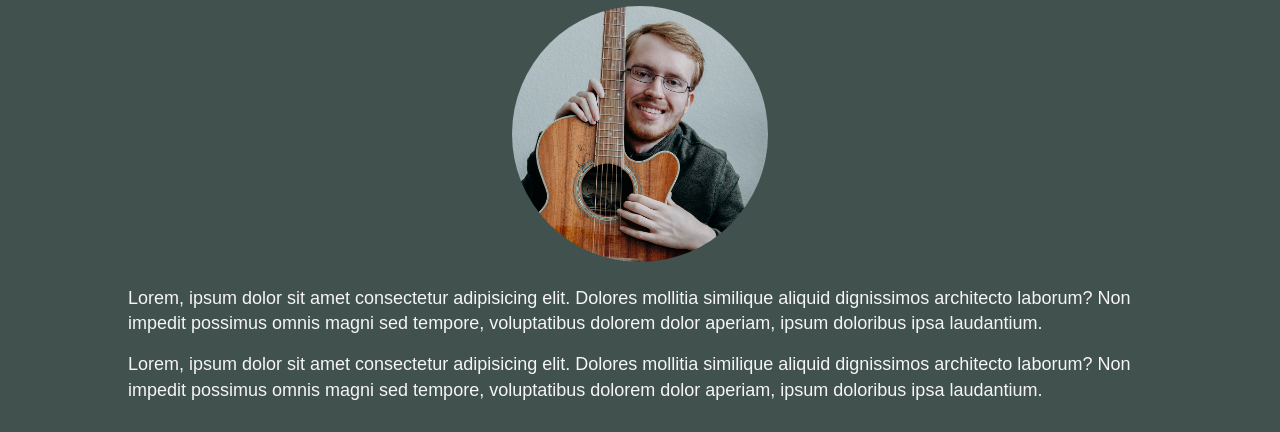
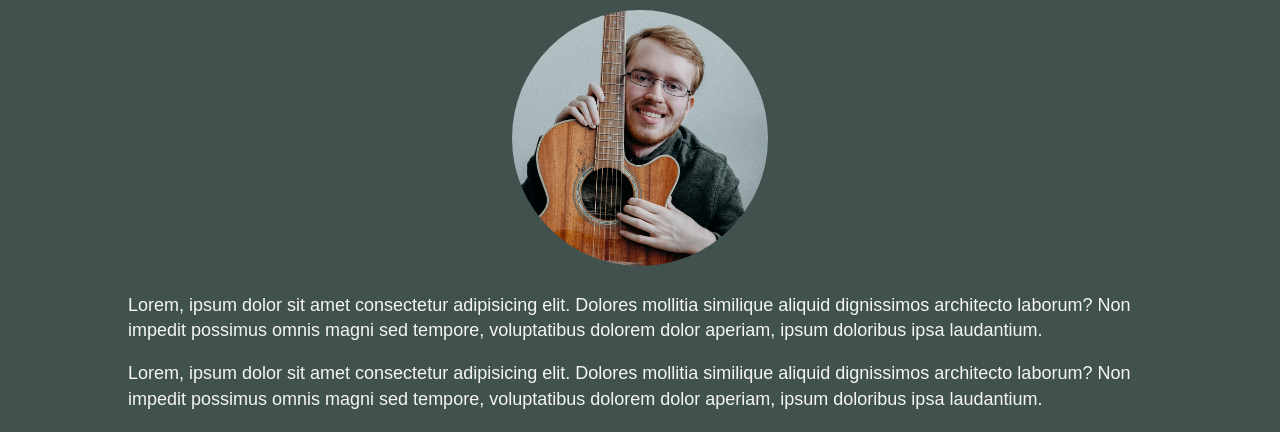
Before and after one commit to dyllper/portfolio, a Gatsby site: page / in a window 1280 px wide. Shown: the part 76-508 px from the top of the page. Built offline with nearby package versions, Linux system fonts and the light colour scheme; Gatsby itself is replaced by a stand-in of ours.

Commit message:
Fixed styling on home page

```diff
--- a/src/styles/Utilities/variables.scss
+++ b/src/styles/Utilities/variables.scss
@@ -6,10 +6,10 @@ $header4: 2rem;
 $text: 1.8rem;
 
 /* Margin Spacing */
-$margin-extra-large: 4.8rem;
-$margin-large: 3.2rem;
-$margin-medium: 2.4rem;
-$margin-small: 1.6rem;
+$margin-extra-large: 5.4rem;
+$margin-large: 3.6rem;
+$margin-medium: 2.7rem;
+$margin-small: 1.8rem;
 
 /* Colors */
 $bg-color: #40514e;
--- a/src/styles/layout.module.scss
+++ b/src/styles/layout.module.scss
@@ -1,7 +1,12 @@
 // Utilities
 @import "./Utilities/variables.scss";
 
+.appBody {
+  min-height: 85vh;
+}
+
 .footer {
+  min-height: 5vh;
   background-color: $bg-color-dark;
   margin-top: $margin-large;
   padding: 0 10%;
```
